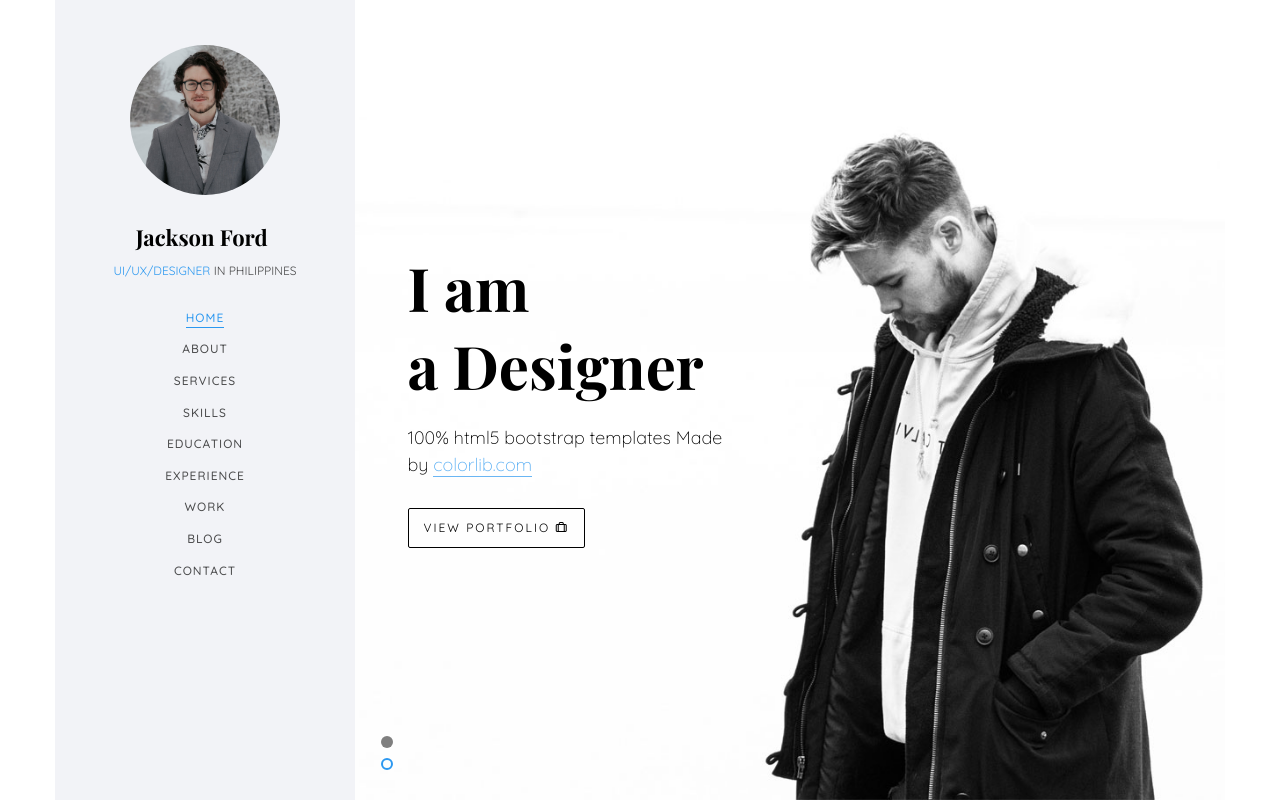
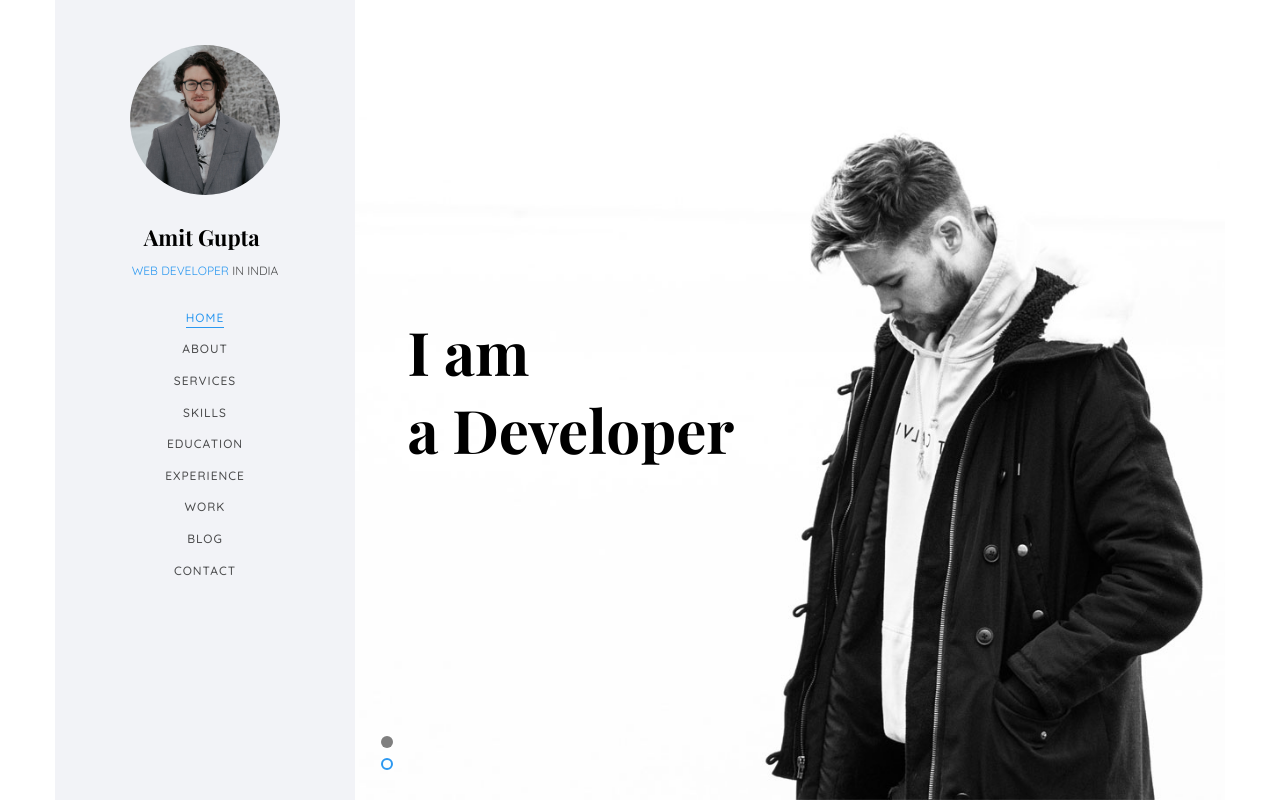
Before and after one commit to amiitgupta/amiitgupta.github.io, a plain HTML site: page index.html in a window 1280 px wide. Shown: the top 802 px of the page. Drawn offline with nearby package versions, Linux system fonts and the light colour scheme; files whose address does not match are found by name; a web font is replaced by a local one.

Commit message:
Update index.html

```diff
--- a/index.html
+++ b/index.html
@@ -3,7 +3,7 @@
 	<head>
 	<meta charset="utf-8">
 	<meta http-equiv="X-UA-Compatible" content="IE=edge">
-	<title>Jackson Template</title>
+	<title>Amit Gupta</title>
 	<meta name="viewport" content="width=device-width, initial-scale=1">
 	<meta name="description" content="" />
 	<meta name="keywords" content="" />
@@ -57,8 +57,8 @@
 		<aside id="colorlib-aside" role="complementary" class="border js-fullheight">
 			<div class="text-center">
 				<div class="author-img" style="background-image: url(images/about.jpg);"></div>
-				<h1 id="colorlib-logo"><a href="index.html">Jackson Ford</a></h1>
-				<span class="position"><a href="#">UI/UX/Designer</a> in Philippines</span>
+				<h1 id="colorlib-logo"><a href="index.html">Amit Gupta</a></h1>
+				<span class="position"><a href="#">Web Developer</a> in India</span>
 			</div>
 			<nav id="colorlib-main-menu" role="navigation" class="navbar">
 				<div id="navbar" class="collapse">
@@ -101,9 +101,9 @@ Copyright &copy;<script>document.write(new Date().getFullYear());</script> All r
 					   			<div class="col-md-6 col-md-offset-3 col-md-pull-3 col-sm-12 col-xs-12 js-fullheight slider-text">
 					   				<div class="slider-text-inner js-fullheight">
 					   					<div class="desc">
-						   					<h1>Hi! <br>I'm Jackson</h1>
-						   					<h2>100% html5 bootstrap templates Made by <a href="https://colorlib.com/" target="_blank">colorlib.com</a></h2>
-												<p><a class="btn btn-primary btn-learn">Download CV <i class="icon-download4"></i></a></p>
+						   					<h1>Hi! <br>I'm Amit</h1>
+						   					<!--<h2>100% html5 bootstrap templates Made by <a href="https://colorlib.com/" target="_blank">colorlib.com</a></h2>
+												<p><a class="btn btn-primary btn-learn">Download CV <i class="icon-download4"></i></a></p>-->
 											</div>
 					   				</div>
 					   			</div>
@@ -117,9 +117,9 @@ Copyright &copy;<script>document.write(new Date().getFullYear());</script> All r
 					   			<div class="col-md-6 col-md-offset-3 col-md-pull-3 col-sm-12 col-xs-12 js-fullheight slider-text">
 					   				<div class="slider-text-inner">
 					   					<div class="desc">
-						   					<h1>I am <br>a Designer</h1>
-												<h2>100% html5 bootstrap templates Made by <a href="https://colorlib.com/" target="_blank">colorlib.com</a></h2>
-												<p><a class="btn btn-primary btn-learn">View Portfolio <i class="icon-briefcase3"></i></a></p>
+						   					<h1>I am <br>a Developer</h1>
+												<!--<h2>100% html5 bootstrap templates Made by <a href="https://colorlib.com/" target="_blank">colorlib.com</a></h2>
+												<p><a class="btn btn-primary btn-learn">View Portfolio <i class="icon-briefcase3"></i></a></p>-->
 											</div>
 					   				</div>
 					   			</div>
```
